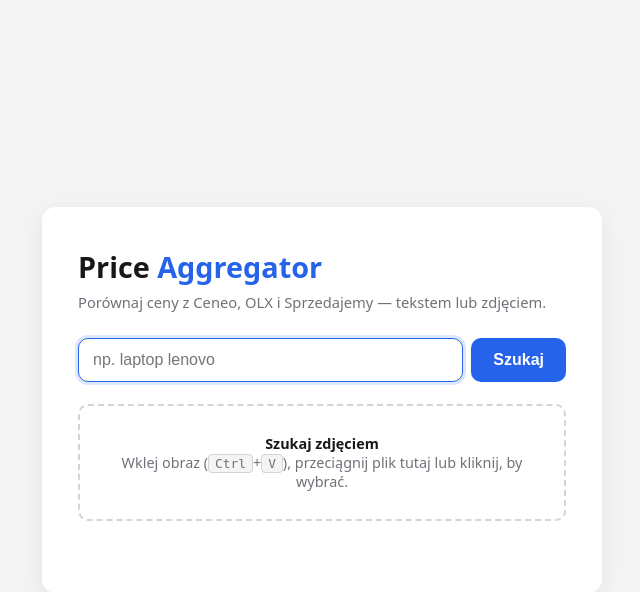
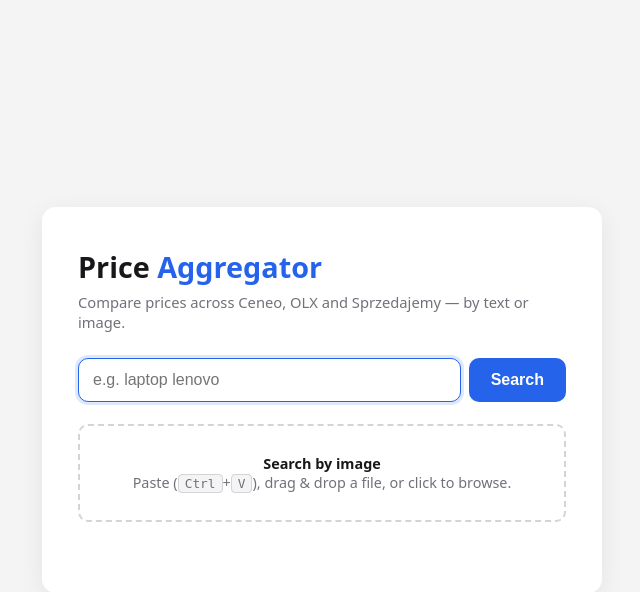
Before and after one commit to Helban/price-aggregator, a FastAPI app: page / in a window 1280 px wide. Shown: the top 592 px of the page, without its empty margins (318-958 px from the left). Run offline with FastAPI, Linux system fonts and the light colour scheme.

Commit message:
Switch index.html UI text to English

```diff
--- a/templates/index.html
+++ b/templates/index.html
@@ -67,16 +67,16 @@
 <body>
   <div class="panel">
     <h1>Price <em>Aggregator</em></h1>
-    <p class="subtitle">Porównaj ceny z Ceneo, OLX i Sprzedajemy — tekstem lub zdjęciem.</p>
+    <p class="subtitle">Compare prices across Ceneo, OLX and Sprzedajemy — by text or image.</p>
 
     <form action="/search" method="get" id="search-form">
-      <input type="text" name="q" id="query" placeholder="np. laptop lenovo" autofocus autocomplete="off">
-      <button type="submit">Szukaj</button>
+      <input type="text" name="q" id="query" placeholder="e.g. laptop lenovo" autofocus autocomplete="off">
+      <button type="submit">Search</button>
     </form>
 
     <label class="dropzone" id="dropzone">
-      <strong>Szukaj zdjęciem</strong><br>
-      Wklej obraz (<kbd>Ctrl</kbd>+<kbd>V</kbd>), przeciągnij plik tutaj lub kliknij, by wybrać.
+      <strong>Search by image</strong><br>
+      Paste (<kbd>Ctrl</kbd>+<kbd>V</kbd>), drag &amp; drop a file, or click to browse.
       <input type="file" id="file-input" accept="image/*">
     </label>
 
@@ -98,10 +98,10 @@
     // search box and focus it — the user reviews and presses Enter.
     async function resolveImage(blob) {
       if (!blob || !blob.type.startsWith('image/')) {
-        setStatus('To nie jest obraz.', 'error');
+        setStatus('That does not look like an image.', 'error');
         return;
       }
-      setStatus('Rozpoznaję obraz…', 'info');
+      setStatus('Analysing image…', 'info');
       const form = new FormData();
       form.append('file', blob, blob.name || 'pasted.png');
 
@@ -109,20 +109,20 @@
         const resp = await fetch('/resolve-image', { method: 'POST', body: form });
         const data = await resp.json();
         if (!resp.ok) {
-          setStatus(data.error || 'Coś poszło nie tak.', 'error');
+          setStatus(data.error || 'Something went wrong.', 'error');
           return;
         }
         if (!data.query) {
-          setStatus('Nie rozpoznano produktu — wpisz nazwę ręcznie.', 'info');
+          setStatus('Could not recognise the product — please type your query manually.', 'info');
           queryInput.focus();
           return;
         }
         queryInput.value = data.query;
         queryInput.focus();
         queryInput.select();
-        setStatus('Wykryto: „' + data.query + '" — popraw w razie potrzeby i naciśnij Enter.', 'ok');
+        setStatus('Detected: "' + data.query + '" — edit if needed, then press Enter.', 'ok');
       } catch (e) {
-        setStatus('Błąd połączenia. Spróbuj ponownie.', 'error');
+        setStatus('Connection error. Please try again.', 'error');
       }
     }
 
```
